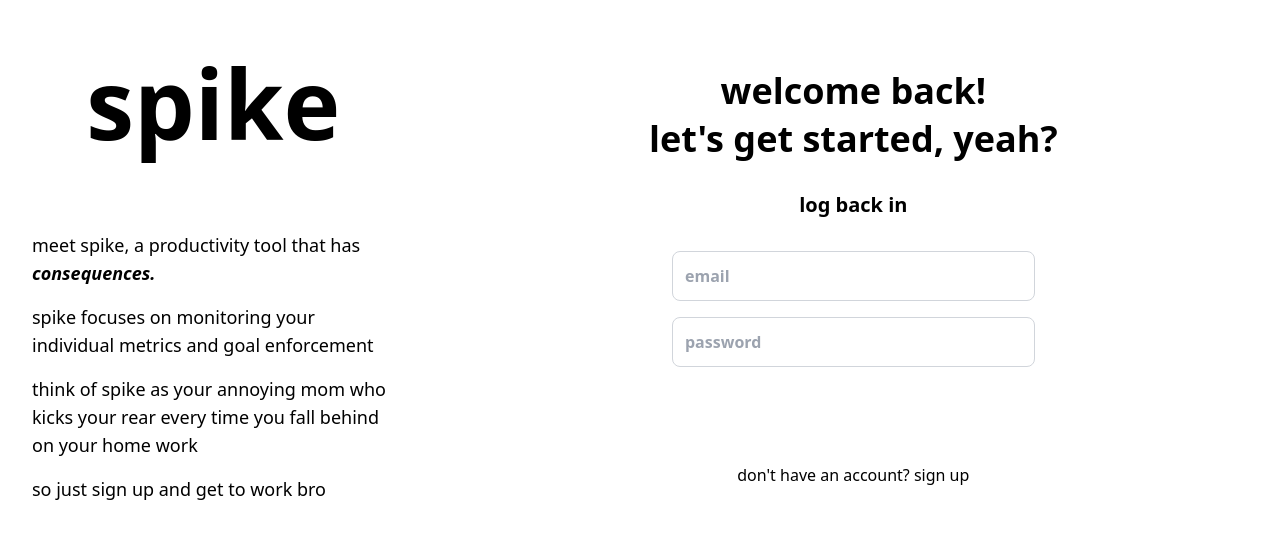
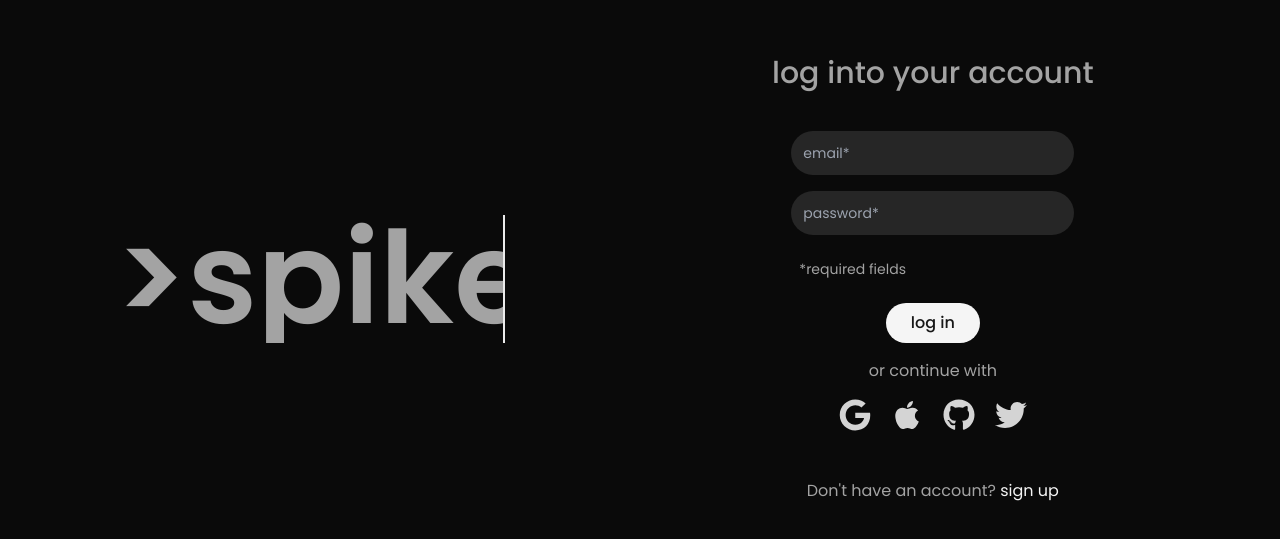
Before and after one commit to SanjayNithin2002/spike-frontend, a React (Create React App) app: page /login in a window 1280 px wide. Shown: the part 121-660 px from the top of the page. Built offline with nearby package versions, Linux system fonts and the light colour scheme; the HTML template or start-up script is replaced by a standard one.

Commit message:
signup and login pages

```diff
--- a/src/components/InfoPanel.js
+++ b/src/components/InfoPanel.js
@@ -2,15 +2,15 @@
 
 const InfoPanel = () => {
     return (
-        <div className="w-4/12 bg-redSpike text-whiteSpike p-8 flex flex-col justify-center items-center h-full">
-            <h1 className="text-8xl font-bold mb-20">spike</h1>
-            <ul className="space-y-4 text-lg">
-                <li>meet spike, a productivity tool that has <span className="font-semibold italic">consequences.</span></li>
-                <li>spike focuses on monitoring your individual metrics and goal enforcement</li>
-                <li>think of spike as your annoying mom who kicks your rear every time you fall behind on your home work</li>
-                <li>so just sign up and get to work bro</li>
-            </ul>
-        </div>
+        <>
+            <div className='w-1/12'></div>
+            <div className="w-5/12 text-neutral-400 flex flex-col justify-evenly items-center h-full">
+                <div className="w-max text-9xl font-semibold flex flex-row items-start">
+                    {'>'}
+                    <h1 className="animate-typing overflow-hidden whitespace-nowrap border-r-2 border-r-neutral-400">{'spike.'}</h1>
+                </div>
+            </div>
+        </>
     )
 }
 
--- a/src/components/LoadingIndicator.js
+++ b/src/components/LoadingIndicator.js
@@ -1,8 +1,8 @@
 import React from "react";
-const LoadingIndicator = () => {
+const LoadingIndicator = (props) => {
     return (
         <div>
-            <svg aria-hidden="true" role="status" className="inline mr-3 w-4 h-4 text-white animate-spin" viewBox="0 0 100 101" fill="none" xmlns="http://www.w3.org/2000/svg">
+            <svg aria-hidden="true" role="status" className={`inline mr-3 w-4 h-4 animate-spin text-${props.color}`} viewBox="0 0 100 101" fill="none" xmlns="http://www.w3.org/2000/svg">
                 <path d="M100 50.5908C100 78.2051 77.6142 100.591 50 100.591C22.3858 100.591 0 78.2051 0 50.5908C0 22.9766 22.3858 0.59082 50 0.59082C77.6142 0.59082 100 22.9766 100 50.5908ZM9.08144 50.5908C9.08144 73.1895 27.4013 91.5094 50 91.5094C72.5987 91.5094 90.9186 73.1895 90.9186 50.5908C90.9186 27.9921 72.5987 9.67226 50 9.67226C27.4013 9.67226 9.08144 27.9921 9.08144 50.5908Z" fill="#E5E7EB"></path>
                 <path d="M93.9676 39.0409C96.393 38.4038 97.8624 35.9116 97.0079 33.5539C95.2932 28.8227 92.871 24.3692 89.8167 20.348C85.8452 15.1192 80.8826 10.7238 75.2124 7.41289C69.5422 4.10194 63.2754 1.94025 56.7698 1.05124C51.7666 0.367541 46.6976 0.446843 41.7345 1.27873C39.2613 1.69328 37.813 4.19778 38.4501 6.62326C39.0873 9.04874 41.5694 10.4717 44.0505 10.1071C47.8511 9.54855 51.7191 9.52689 55.5402 10.0491C60.8642 10.7766 65.9928 12.5457 70.6331 15.2552C75.2735 17.9648 79.3347 21.5619 82.5849 25.841C84.9175 28.9121 86.7997 32.2913 88.1811 35.8758C89.083 38.2158 91.5421 39.6781 93.9676 39.0409Z" fill="currentColor"></path>
             </svg>
--- a/src/components/Login.js
+++ b/src/components/Login.js
@@ -3,8 +3,9 @@
 import { useForm } from 'react-hook-form';
 import LoadingIndicator from './LoadingIndicator';
 import InfoPanel from './InfoPanel';
+import { FaApple, FaGoogle, FaGithub, FaTwitter } from "react-icons/fa";
 
-const Login = () => {
+const Signup = () => {
   const { register, handleSubmit, formState: { errors } } = useForm();
   const [loginError, setLoginError] = useState(null);
   const [isLoading, setIsLoading] = useState(false);
@@ -14,7 +15,7 @@
     try {
       setIsLoading(true);
       setLoginError(null);
-      const response = await fetch('https://spike-backend-yxt7.onrender.com/users/login', {
+      const response = await fetch('https://spike-backend.vercel.app/users/login', {
         method: 'POST',
         headers: {
           'Content-Type': 'application/json',
@@ -31,8 +32,8 @@
       }
     }
     catch (err) {
-      console.log(err);
-      setLoginError(err.message);
+      console.error(err);
+      setLoginError('An unexpected error occurred. Please try again.');
     }
     finally {
       setIsLoading(false);
@@ -40,40 +41,48 @@
   };
 
   return (
-    <div className="flex h-screen font-redHat w-full">
+    <div className="container flex h-screen font-poppins w-full bg-neutral-950 text-neutral-400">
       <InfoPanel/>
-
-      <div className="w-8/12 bg-whiterSpike p-16 flex flex-col justify-center items-center h-full">
-        <h2 className="text-4xl font-semibold mb-2 text-redSpike text-center">welcome back!</h2>
-        <h2 className="text-4xl font-semibold mb-8 text-redSpike text-center">let's get started, yeah?</h2>
-        <h3 className="text-xl font-semibold mb-8 text-redSpike text-center">log back in</h3>
-        <form onSubmit={handleSubmit(onSubmit)} className="space-y-4 flex flex-col items-center w-full">
+      <div className="w-7/12 p-16 flex flex-col justify-center items-center h-full">
+        <form onSubmit={handleSubmit(onSubmit)} className="space-y-4 flex flex-col items-center w-full mb-8">
+          <h3 className="text-3xl font-medium mb-6 text-center">log into your account</h3>
           <input
             type="email"
-            placeholder="email"
-            {...register('email', { required: 'Email is required', pattern: { value: /^\S+@\S+$/i, message: 'Invalid email address' } })}
-            className="w-1/2 p-3 border font-semibold border-gray-300 rounded-lg"
+            placeholder="email*"
+            {...register('email', {
+              required: 'Email is required',
+              pattern: {
+                value: /^\S+@\S+$/i,
+                message: 'Invalid email address'
+              }
+            })}
+            className="w-1/2 p-3 font-normal text-sm bg-neutral-800 rounded-full focus:outline-none focus:ring-0"
+            autoFocus
           />
-          {errors.email && <p className="text-sm text-redSpike w-1/2">{errors.email.message}</p>}
-
           <input
             type="password"
-            placeholder="password"
+            placeholder="password*"
             {...register('password', { required: 'Password is required' })}
-            className="w-1/2 p-3 border font-semibold border-gray-300 rounded-lg mb-4"
+            className="w-1/2 p-3 font-normal text-sm bg-neutral-800 rounded-full focus:outline-none focus:ring-0"
           />
-          {errors.password && <p className="text-sm text-redSpike w-1/2">{errors.password.message}</p>}
-
-          {loginError && <p className="text-sm w-1/2 p-2 text-left text-redSpike">{loginError}</p>}
-          <br/>
-          <button type="submit" className="w-1/2 p-2 bg-redSpike text-white rounded-lg mt-4">
-            {isLoading ? <LoadingIndicator/> : 'log in'}
+          <p className="text-sm w-1/2 p-2 text-left">
+            {loginError || (errors.email && errors.email.message) || (errors.password && errors.password.message) || '*required fields'}
+          </p>
+          <button type="submit" className="w-2/12 p-2 text-neutral-900 bg-neutral-100 rounded-full font-medium">
+            {isLoading ? <LoadingIndicator color='neutral-900' /> : 'log in'}
           </button>
+          <p>or continue with</p>
+          <div className='flex flex-row justify-between w-1/3 text-neutral-300 mb-8'>
+            <FaGoogle className='h-8 w-8' aria-label="Sign up with Google" />
+            <FaApple className='h-8 w-8' aria-label="Sign up with Apple" />
+            <FaGithub className='h-8 w-8' aria-label="Sign up with GitHub" />
+            <FaTwitter className='h-8 w-8' aria-label="Sign up with Twitter" />
+          </div>
         </form>
-        <p className="mt-4 text-center">don't have an account? <Link to="/signup" className="text-redSpike">sign up</Link></p>
+        <p className="mt-4 text-center">Don't have an account? <Link to="/signup" className="text-neutral-100">sign up</Link></p>
       </div>
     </div>
   );
 }
 
-export default Login;
+export default Signup;
--- a/src/components/Signup.js
+++ b/src/components/Signup.js
@@ -2,6 +2,7 @@
 import { Link, useNavigate } from 'react-router-dom';
 import { useForm } from 'react-hook-form';
 import LoadingIndicator from './LoadingIndicator';
+import InfoPanel from './InfoPanel';
 import { FaApple, FaGoogle, FaGithub, FaTwitter } from "react-icons/fa";
 
 const Signup = () => {
@@ -11,75 +12,76 @@
   const navigate = useNavigate();
 
   const onSubmit = async ({ name, email, password }) => {
-    setIsLoading(true);
-    setTimeout(() => setIsLoading(false), 5000);
-    navigate('/home');
+    try {
+      setIsLoading(true);
+      setSignupError(null);
+      const response = await fetch('https://spike-backend.vercel.app/users/signup', {
+        method: 'POST',
+        headers: {
+          'Content-Type': 'application/json',
+        },
+        body: JSON.stringify({ name, email, password })
+      });
+      const results = await response.json();
+      if (!response.ok) {
+        setSignupError(results.error);
+      } else {
+        navigate('/login');
+      }
+    } catch (err) {
+      console.error(err);
+      setSignupError('An unexpected error occurred. Please try again.');
+    } finally {
+      setIsLoading(false);
+    }
   };
 
   return (
     <div className="container flex h-screen font-poppins w-full bg-neutral-950 text-neutral-400">
-      <div className='w-1/12'></div>
-      <div className="w-5/12  text-neutral-400 flex flex-col justify-evenly items-center h-full">
-
-        <h1 className="text-9xl font-semibold">{'>'}conseq.</h1>
-        <ul className="space-y-4 text-lg w-full">
-          <li>{`> meet spike, a productivity tool that has consequences.`} </li>
-          <li>{`> spike focuses on monitoring your individual metrics and goal enforcement.`}</li>
-          <li>{`> think of spike as your annoying mom who kicks your rear every time you fall behind on your home work.`}</li>
-          <li>{`> think of spike as your annoying mom who kicks your rear every time you fall behind on your home work.`}</li>
-          <li>{`> so just sign up and get to work bro.`}</li>
-        </ul>
-      </div>
-
-      <div className="w-7/12 bg-neutral-950 p-16 flex flex-col justify-center items-center h-full shadow-lg">
-
-        <h2 className="text-4xl font-medium mb-2 text-center">new here?</h2>
-        <h2 className="text-4xl font-medium mb-6 text-center">well, let's get to work.</h2>
-
-        <form onSubmit={handleSubmit(onSubmit)} className="space-y-4 flex flex-col items-center w-full">
-        <h3 className="text-xl font-medium mb-4 text-center">create an account</h3>
+      <InfoPanel />
+      <div className="w-7/12 p-16 flex flex-col justify-center items-center h-full">
+        <form onSubmit={handleSubmit(onSubmit)} className="space-y-4 flex flex-col items-center w-full mb-8">
+          <h3 className="text-4xl font-medium mb-6 text-center">create an account</h3>
           <input
             type="text"
-            placeholder="name"
+            placeholder="name*"
             {...register('name', { required: 'Name is required' })}
             className="w-1/2 p-3 font-normal text-sm bg-neutral-800 rounded-full focus:outline-none focus:ring-0"
             autoFocus
           />
-          {errors.name && <p className="text-sm w-1/2">{errors.name.message}</p>}
-
           <input
             type="email"
-            placeholder="email"
-            {...register('email', { required: 'Email is required', pattern: { value: /^\S+@\S+$/i, message: 'Invalid email address' } })}
+            placeholder="email*"
+            {...register('email', {
+              required: 'Email is required',
+              pattern: {
+                value: /^\S+@\S+$/i,
+                message: 'Invalid email address'
+              }
+            })}
             className="w-1/2 p-3 font-normal text-sm bg-neutral-800 rounded-full focus:outline-none focus:ring-0"
           />
-          {errors.email && <p className="text-sm  w-1/2">{errors.email.message}</p>}
-
           <input
             type="password"
-            placeholder="password"
+            placeholder="password*"
             {...register('password', { required: 'Password is required' })}
             className="w-1/2 p-3 font-normal text-sm bg-neutral-800 rounded-full focus:outline-none focus:ring-0"
           />
-          {errors.password && <p className="text-sm text-redSpike w-1/2">{errors.password.message}</p>}
-
-          {signupError && <p className="text-sm w-1/2 p-2 text-left">{signupError}</p>}
-
-          <button type="submit" className="w-2/12 p-2  text-neutral-900 bg-neutral-100 rounded-full mt-4">
-            {isLoading ? <LoadingIndicator /> : 'sign up'}
+          <p className="text-sm w-1/2 p-2 text-left">
+            {signupError || (errors.name && errors.name.message) || (errors.email && errors.email.message) || (errors.password && errors.password.message) || '*required fields'}
+          </p>
+          <button type="submit" className="w-2/12 p-2 text-neutral-900 bg-neutral-100 rounded-full font-medium">
+            {isLoading ? <LoadingIndicator color='neutral-900' /> : 'sign up'}
           </button>
-          <div>or sign up with</div>
-          <div className='flex flex-row justify-between w-1/3 text-neutral-300'>
-            <FaGoogle className='h-8 w-8' />
-            <FaApple className='h-8 w-8' />
-            <FaGithub className='h-8 w-8' />
-            <FaTwitter className='h-8 w-8' />
+          <p>or continue with</p>
+          <div className='flex flex-row justify-between w-1/3 text-neutral-300 mb-8'>
+            <FaGoogle className='h-8 w-8' aria-label="Sign up with Google" />
+            <FaApple className='h-8 w-8' aria-label="Sign up with Apple" />
+            <FaGithub className='h-8 w-8' aria-label="Sign up with GitHub" />
+            <FaTwitter className='h-8 w-8' aria-label="Sign up with Twitter" />
           </div>
-
         </form>
-
-        <p className="w-1/2 text-sm mt-4 text-center">By clicking continue, you agree to our <span className="text-neutral-100">Terms of Service</span> and <span className="text-redSpike">Privacy Policy</span></p>
-        <p className="mt-4 text-center">already have an account? <Link to="/login" className="text-neutral-100">log in</Link></p>
+        <p className="mt-4 text-center">Already have an account? <Link to="/login" className="text-neutral-100">log in</Link></p>
       </div>
     </div>
   );
--- a/src/index.css
+++ b/src/index.css
@@ -1,3 +1,13 @@
 @tailwind base;
 @tailwind components;
 @tailwind utilities;
+
+/* custom.css */
+input:-webkit-autofill,
+input:-webkit-autofill:hover,
+input:-webkit-autofill:focus,
+input:-webkit-autofill:active {
+  transition: background-color 5000s ease-in-out 0s !important;
+  -webkit-text-fill-color: rgb(163 163 163) !important; /* Tailwind color for text-neutral-400 */
+  box-shadow: 0 0 0px 1000px rgb(38 38 38) inset !important; /* Tailwind color for bg-neutral-800 */
+}
```
Also changed, not shown: tailwind.config.js (+22 -1 lines).
